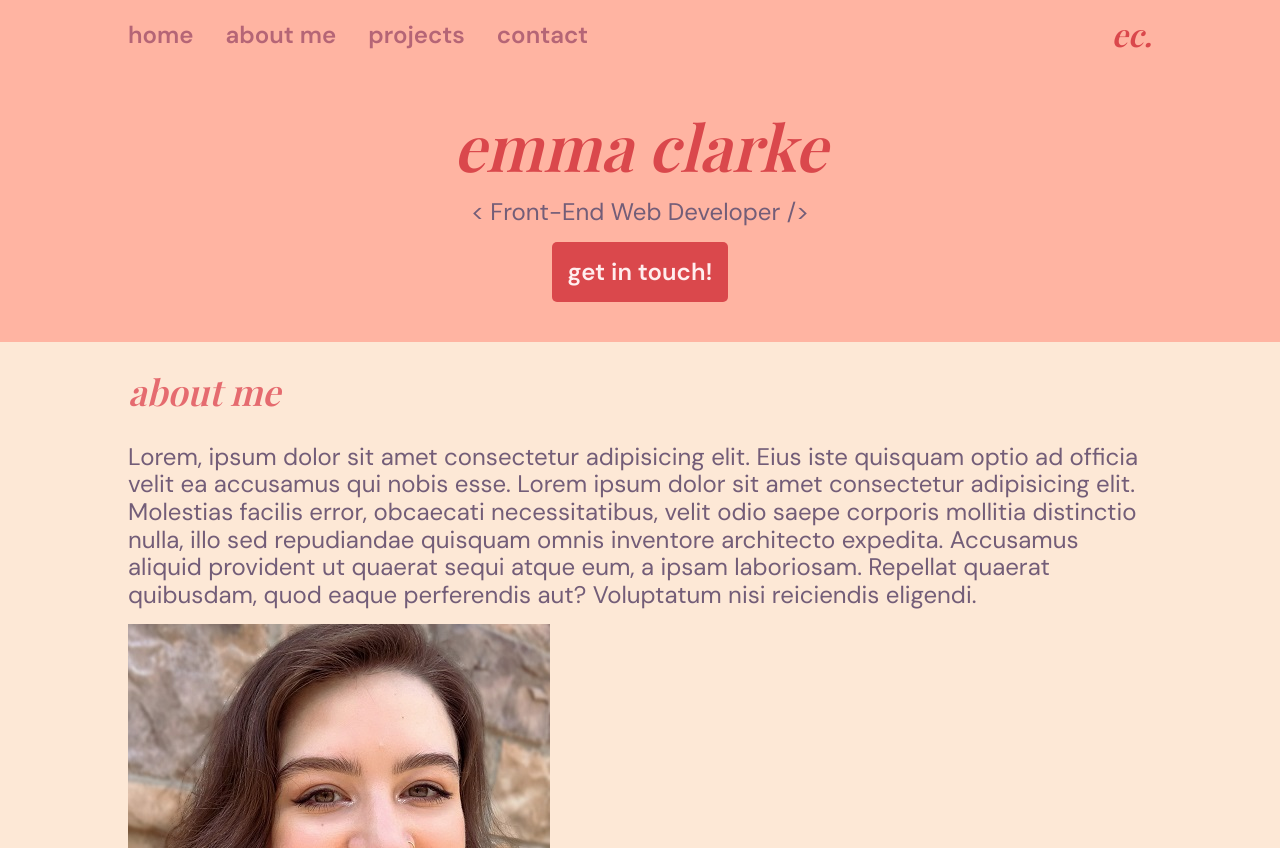
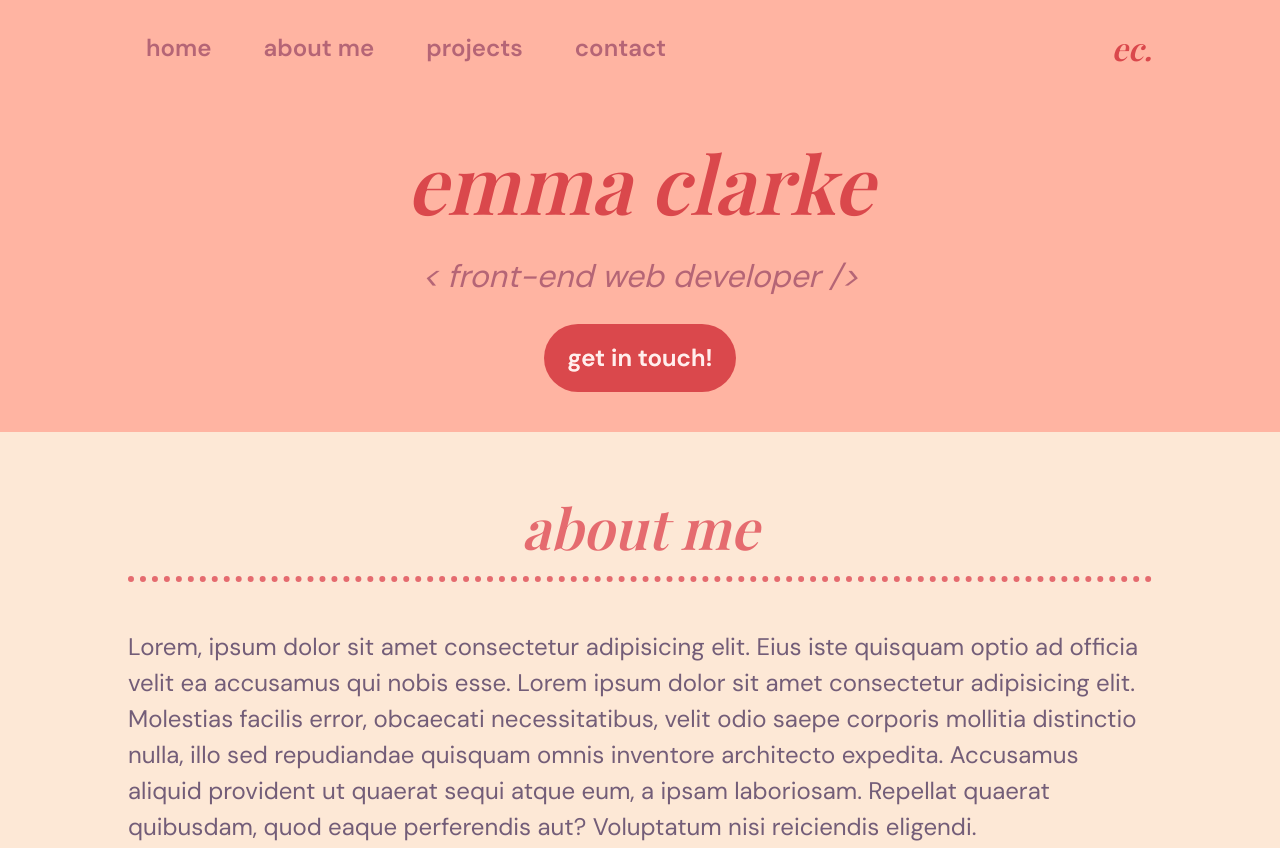
Before and after one commit to emmacodeswell/Portfolio, a plain HTML site: page index.html in a window 1280 px wide. Shown: the top 848 px of the page. Drawn offline with nearby package versions, Linux system fonts and the light colour scheme; files that its build step writes are made by us from their sources.

Commit message:
Add moar styles (✿˵•́ ω•̀˵)৴♡
- Make everything pretty!

```diff
--- a/styles/partials/_global.scss
+++ b/styles/partials/_global.scss
@@ -3,6 +3,7 @@
 // GLOBAL styles
 
 body {
+    color: $mulberry;
     background-color: $beige;
     font-size: 1.5rem;
     font-family: $bodyFont;
@@ -20,8 +21,20 @@ main {
     }
 }
 
+footer {
+    text-align: center;
+    background-color: $wine;
+    text-transform: lowercase;
+    overflow: auto;
+
+    p {
+        color: $beige;
+    }
+}
+
 h1,
-h2 {
+h2,
+h3 {
     font-family: $headerFont;
     color: $tangerine;
     text-transform: lowercase;
@@ -29,9 +42,21 @@ h2 {
 }
 
 h1 {
-    font-size: 4rem;
+    font-size: 5rem;
     color: $deepTangerine;
     margin: 2.5rem 0 1rem;
+}
+
+h2 {
+    font-size: 3.5rem;
+    border-bottom: $dottedBorder currentColor;
+    line-height: 1.75;
+    text-align: center;
+}
+
+h3 {
+    font-size: 2rem;
+    margin: 1rem 0;
 }
 
 nav {
@@ -42,7 +67,7 @@ nav {
     ul {
         display: flex;
         flex-flow: row;
-        column-gap: $gap;
+        column-gap: ($gap / 2);
         list-style: none;
         padding: 0;
         margin: 0 auto 0 0;
@@ -52,13 +77,24 @@ nav {
         text-decoration: none;
         font-size: 1.5rem;
         font-weight: bold;
+        padding: 0.5rem 1rem;
         color: $wine;
+        border: 2.5px solid transparent;
+        transition: $defaultTransition;
+        box-shadow: 0 0 50px transparent;
+
+        &:hover {
+            color: $deepTangerine;
+            border-color: $tangerine;
+            border-radius: $buttonRadius;
+            box-shadow: 0 0 15px $deepTangerine;
+        }
     }
 }
 
 p {
-    margin: 1rem 0;
-    color: $mulberry;
+    margin: 1.5rem 0;
+    line-height: 1.5;
 }
 
 a {
@@ -69,28 +105,27 @@ a {
 button, .button {
     display: inline-block;
     font-weight: bold;
+    font-style: normal;
+    font-size: 1.5rem;
     color: $white;
     background-color: $deepTangerine;
-    padding: 1rem;
-    border-radius: 5px;
+    padding: $buttonPadding;
+    border-radius: $buttonRadius;
     text-decoration: none;
-    transition: background-color 0.2s ease-out;
+    text-transform: lowercase;
+    transition: $defaultTransition;
     border: 0;
+    text-shadow: 0 0 0px rgba($peach, 1);
 
     &:hover {
-        background-color: $mulberry;
+        background-color: $tomato;
+        text-shadow: 0 0 10px rgba($peach, 1);
     }
 }
 
-footer {
-    text-align: center;
-    background-color: $mulberry;
-    text-transform: lowercase;
-    overflow: auto;
-
-    p {
-        color: $peach;
-    }
+hr {
+    border: none;
+    border-bottom: 2px solid $peach;
 }
 
 .alt {
--- a/styles/styles.scss
+++ b/styles/styles.scss
@@ -5,7 +5,7 @@
 .wrapper {
     margin-left: auto;
     margin-right: auto;
-    width: 1024px;
+    width: $wrapperWidth;
 }
 
 .logo {
@@ -19,6 +19,13 @@
 .hero {
     text-align: center;
     margin-bottom: 2.5rem;
+
+    p {
+        text-transform: lowercase;
+        font-size: 2rem;
+        font-style: italic;
+        color: $wine;
+    }
 }
 
 .flex {
```
